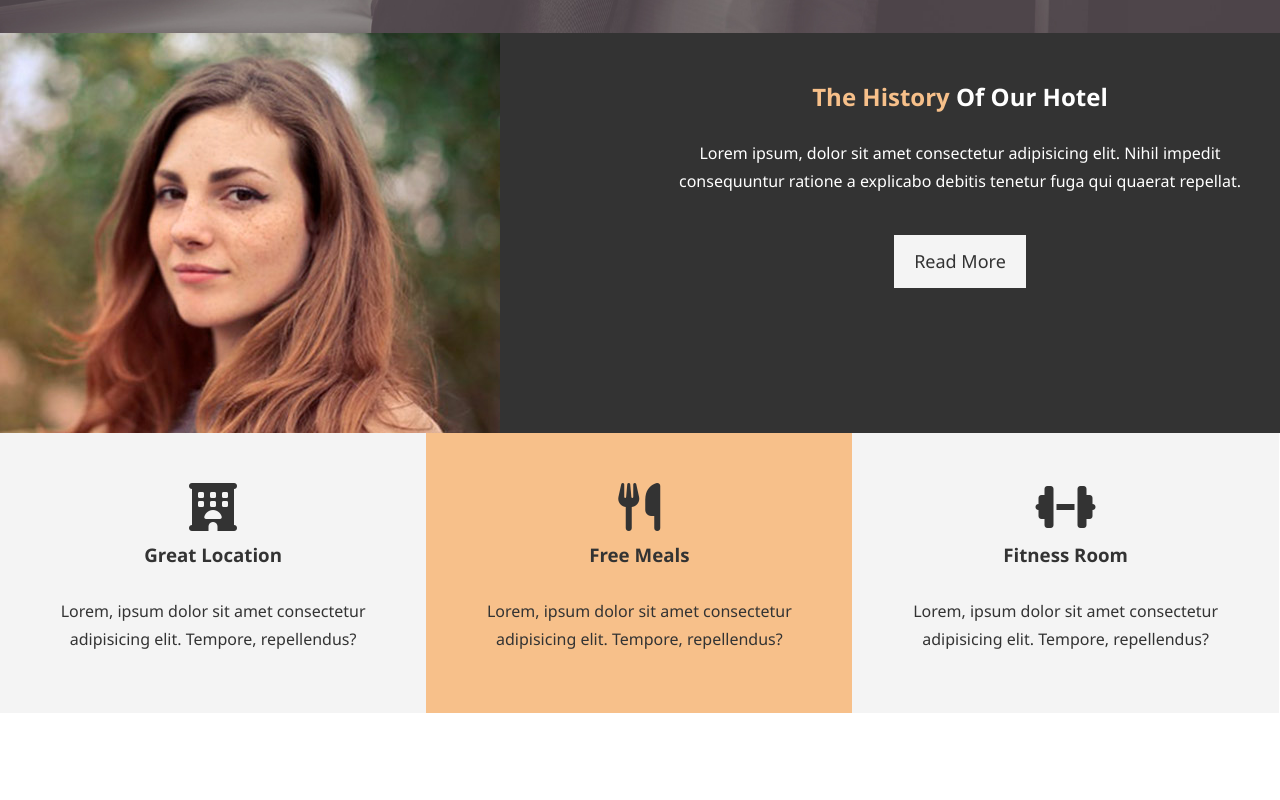
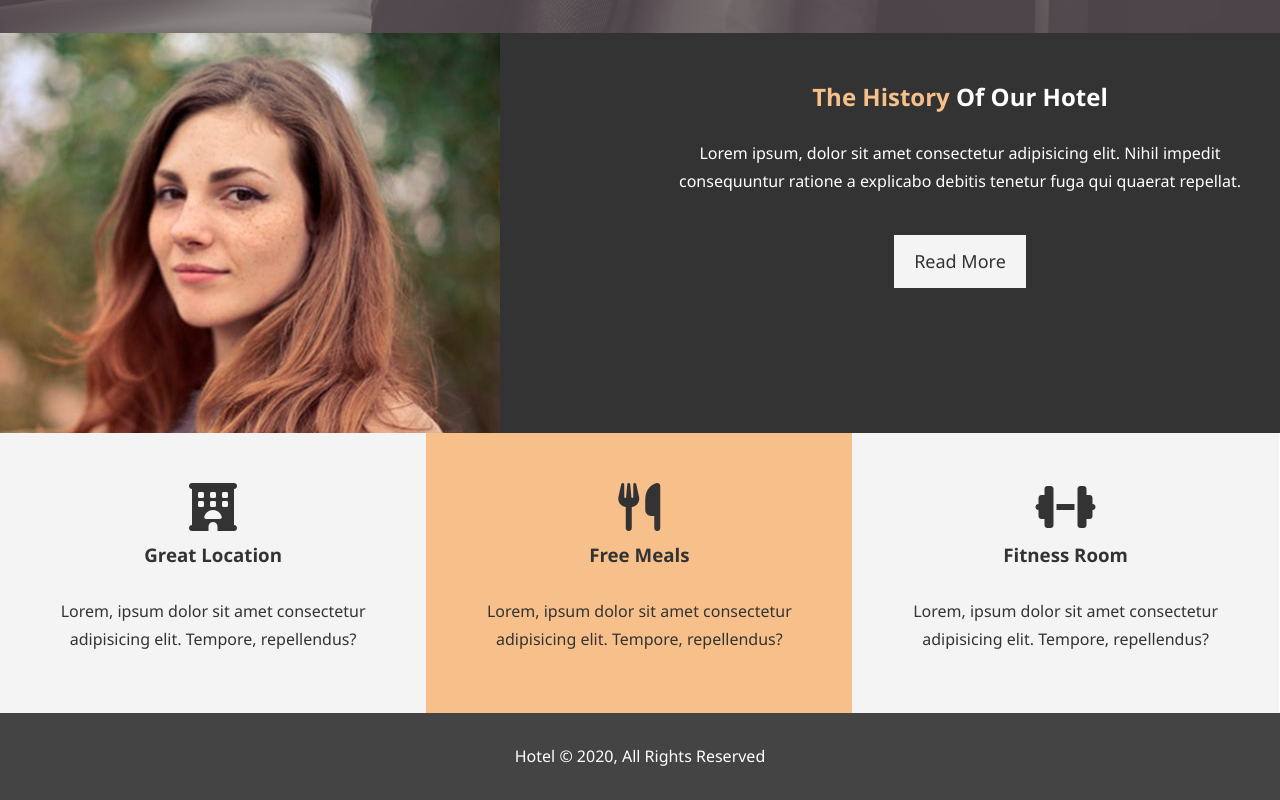
Before and after one commit to MasterSancho/Hotel-App, a React (Create React App) app in the folder hotel_app/: page / in a window 1280 px wide. Shown: the part 634-1434 px from the top of the page. Before the commit the page ends 1347 px from the top, so only its background shows below. Built offline with nearby package versions, Linux system fonts and the light colour scheme.

Commit message:
006-Footer
Footer

```diff
--- a/hotel_app/src/App.css
+++ b/hotel_app/src/App.css
@@ -76,3 +76,7 @@ p {
   background: #f7c08a;
   color: #333;
 }
+
+.clr {
+  clear: both;
+}
--- a/hotel_app/src/App.jsx
+++ b/hotel_app/src/App.jsx
@@ -3,6 +3,7 @@ import Navbar from './components/header/navbar/Navbar';
 import ShowCase from './components/header/showcase/ShowCase';
 import HomeInfo from './components/section/home-info/HomeInfo';
 import Features from './components/section/features/Features';
+import Footer from './components/footer/Footer';
 import './App.css';
 
 function App() {
@@ -12,6 +13,8 @@ function App() {
       <ShowCase />
       <HomeInfo />
       <Features />
+      <div className='clr'></div>
+      <Footer />
     </div>
   );
 }
--- /dev/null
+++ b/hotel_app/src/components/footer/Footer.jsx
@@ -0,0 +1,12 @@
+import React from 'react';
+import './footer.css';
+
+const Footer = () => {
+  return (
+    <footer className='main-footer'>
+      <p>Hotel &copy; 2020, All Rights Reserved</p>
+    </footer>
+  );
+};
+
+export default Footer;
--- /dev/null
+++ b/hotel_app/src/components/footer/footer.css
@@ -0,0 +1,6 @@
+.main-footer {
+  text-align: center;
+  background: #444;
+  color: #fff;
+  padding: 20px;
+}
```
